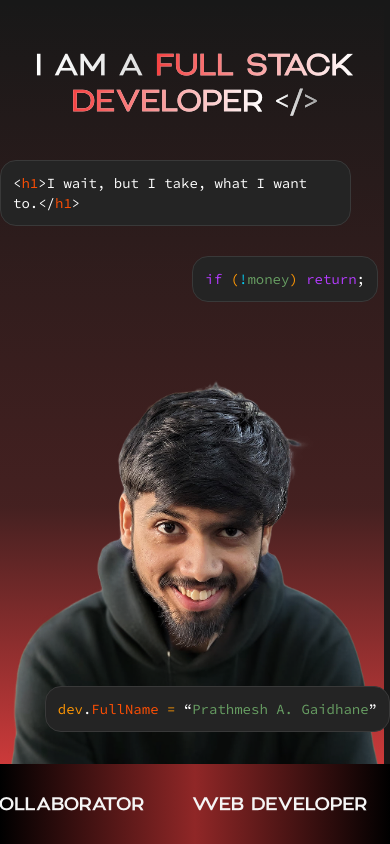
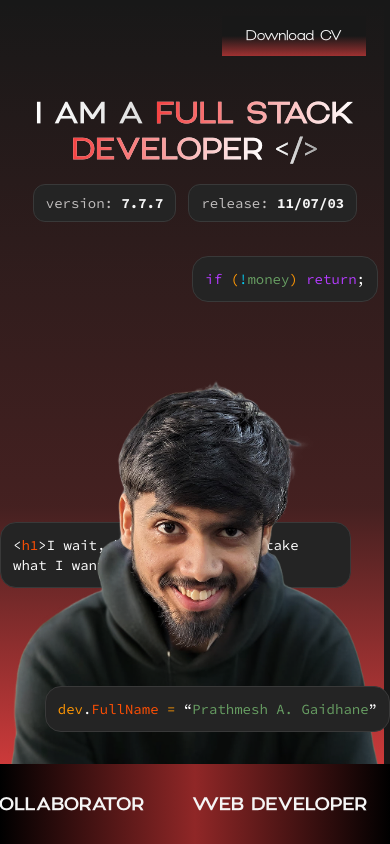
Before and after one commit to pg147/portfolio-prathmesh, a React (Vite) app: page / in a window 390 px wide. Shown: the top 844 px of the page. Built offline with nearby package versions, Linux system fonts and the light colour scheme; some icons are missing.

Commit message:
Changes for hero section mobile view

```diff
--- a/src/components/FunSnippets.jsx
+++ b/src/components/FunSnippets.jsx
@@ -4,8 +4,9 @@ export default function FunSnippets() {
             <div className="z-[20] absolute bottom-28 right-0 md:static size-fit px-3 md:px-6 py-3 md:py-4 bg-tile border-[1.5px] border-stroke rounded-2xl">
                 <h1 className="text-white"><span className="text-codeObject">dev</span>.<span className="text-codeTag">FullName</span> <span className="text-codeObject">=</span> “<span className="text-codeString">Prathmesh A. Gaidhane</span>”</h1>
             </div>
-            <div className=" w-[90%] absolute top-40 left-0 md:static md:size-fit px-3 md:px-6 py-3 md:py-4 bg-tile border-[1.5px] border-stroke rounded-2xl">
-                <h1 className="text-white">{"<"}<span className="text-codeTag">h1</span>{">"}I wait, but I take, what I want to.{"</"}<span className="text-codeTag">h1</span>{">"}</h1>
+            <div className=" w-[90%] absolute bottom-[16rem] left-0 md:static md:size-fit px-3 md:px-6 py-3 md:py-4 bg-tile border-[1.5px] border-stroke rounded-2xl">
+                {window.innerWidth < 768 ? <h1 className="text-white">{"<"}<span className="text-codeTag">h1</span>{">"}I wait, but I take, but I take what I want to.{"</"}<span className="text-codeTag">h1</span>{">"}</h1> : <h1 className="text-white">{"<"}<span className="text-codeTag">h1</span>{">"}I wait, but I take, what I want to.{"</"}<span className="text-codeTag">h1</span>{">"}</h1>}
+
             </div>
             <div className="hidden md:block md:size-fit px-3 md:px-6 py-3 md:py-4 bg-tile border-[1.5px] border-stroke rounded-2xl">
                 <h1 className="text-white"><span className="text-codeObject">work</span>.<span className="text-codeTag">interesting</span> <span className="text-codeKeyword">?</span> <span className="text-codeVariable">letsDoIt()</span> <span className="text-codeKeyword">:</span> <span className="text-codeVariable">bye()</span>;</h1>
--- a/src/components/HeroSection.jsx
+++ b/src/components/HeroSection.jsx
@@ -1,12 +1,17 @@
 import FunSnippets from './FunSnippets'
 import HeroStrip from './HeroStrip'
 import GradientHeading from './GradientHeading';
+import { Menu01Icon } from 'hugeicons-react';
 
 export default function HeroSection() {
   return (
-    <div className='relative h-full flex justify-between w-full overflow-hidden'>
-      <div className='w-fit xl:p-28 2xl:p-36 flex flex-col gap-y-16 mx-auto'>
-        <div className='mt-12'>
+    <div className='relative h-full w-full overflow-hidden'>
+      <div className='w-full h-fit flex items-center justify-between px-6 py-4'>
+        <Menu01Icon className='text-primary size-6' />
+        <button className="font-regular text-sm md:h-12 w-fit px-6 py-2.5 bg-gradient-to-t text-textSecondary from-primary/60 via-body to-body">Download CV</button>
+      </div>
+      <div className='w-fit xl:p-28 2xl:p-36 flex flex-col gap-y-16 mx-auto md:mx-0'>
+        <div className='mt-6 md:mt-0'>
           <GradientHeading
             leadingText={"I AM A"}
             spanText={"FULL STACK"}
@@ -17,6 +22,15 @@ export default function HeroSection() {
             trailingText={"</>"}
             className={"font-semibold text-center md:text-left text-3xl md:text-6xl"}
           />
+
+          <div className='flex w-fit items-center gap-x-3 mx-auto mt-4 md:mx-0 text-sm'>
+            <div className='bg-tile border-[1.5px] px-3 py-2 border-stroke rounded-xl'>
+              <h1 className='text-[#C2BFBF] font-code'>version: <span className='text-textSecondary font-[700]'>7.7.7</span></h1>
+            </div>
+            <div className='bg-tile border-[1.5px] px-3 py-2 border-stroke rounded-xl'>
+              <h1 className='text-[#C2BFBF] font-code'>release: <span className='text-textSecondary font-[700]'>11/07/03</span></h1>
+            </div>
+          </div>
         </div>
         <FunSnippets />
       </div>
```
